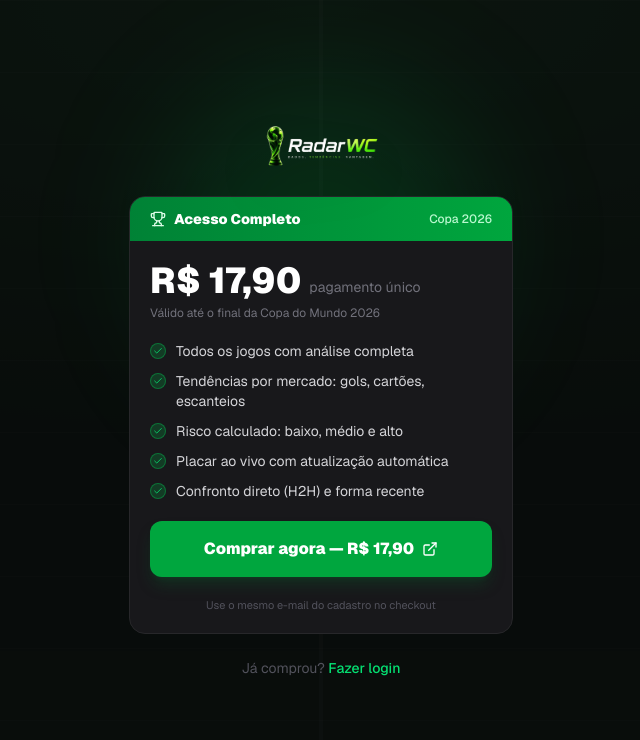
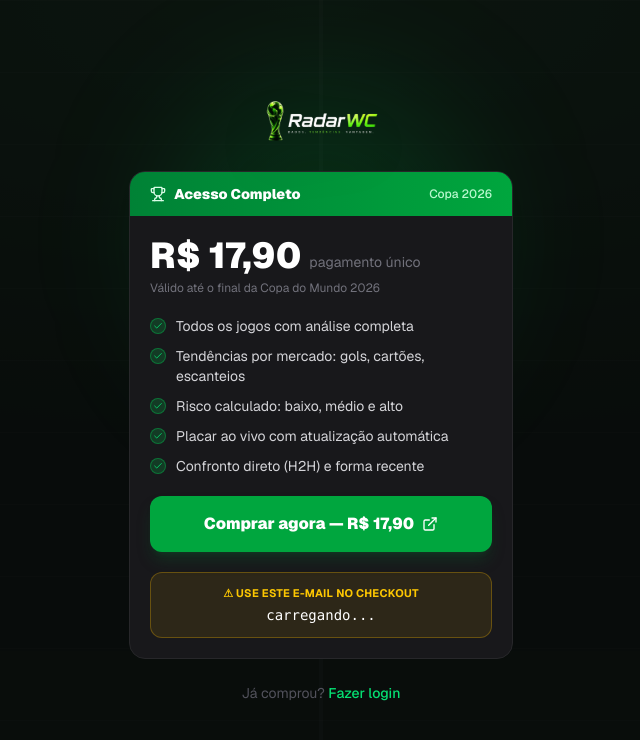
Before and after one commit to LeonardoDreherN/RadarWc, a Next.js app: page /sem-acesso in a window 1280 px wide. Shown: the top 740 px of the page, without its empty margins (319-959 px from the left). Built offline with nearby package versions, Linux system fonts and the light colour scheme; no server answers.

Commit message:
fix: mostra email do usuario na tela de pagamento para evitar email errado no checkout
Co-Authored-By: Claude Sonnet 4.6 <noreply@anthropic.com>

```diff
--- a/app/sem-acesso/page.tsx
+++ b/app/sem-acesso/page.tsx
@@ -1,10 +1,21 @@
+"use client";
+
 import Link from "next/link";
 import Image from "next/image";
 import { ExternalLink, Check, Trophy } from "lucide-react";
+import { useEffect, useState } from "react";
+import { supabase } from "@/lib/supabase";
 
 const KIWIFY_URL = process.env.NEXT_PUBLIC_KIWIFY_URL ?? "#";
 
 export default function SemAcessoPage() {
+  const [email, setEmail] = useState<string | null>(null);
+
+  useEffect(() => {
+    supabase().auth.getUser().then(({ data }) => {
+      setEmail(data.user?.email ?? null);
+    });
+  }, []);
   return (
     <div className="field-bg min-h-screen flex flex-col items-center justify-center px-4 py-10">
       <div className="pointer-events-none fixed inset-0 bg-zinc-950/75" />
@@ -68,9 +79,10 @@ export default function SemAcessoPage() {
               <ExternalLink className="w-4 h-4" />
             </a>
 
-            <p className="text-[11px] text-zinc-600 text-center">
-              Use o mesmo e-mail do cadastro no checkout
-            </p>
+            <div className="bg-yellow-500/10 border border-yellow-500/30 rounded-xl px-4 py-3 text-center space-y-1">
+              <p className="text-[11px] text-yellow-400 font-bold uppercase tracking-wide">⚠ Use este e-mail no checkout</p>
+              <p className="text-sm text-white font-mono break-all">{email ?? "carregando..."}</p>
+            </div>
           </div>
         </div>
 
```
